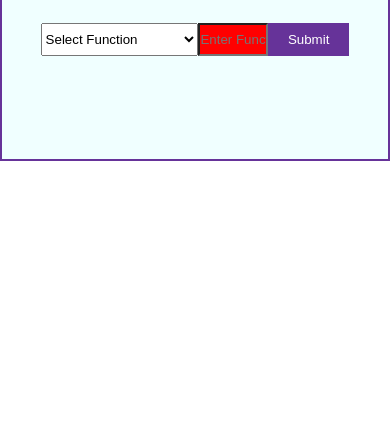
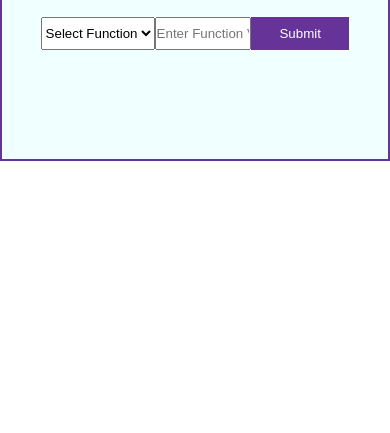
Before and after one commit to SdZika/multi-function-web-tool, a plain HTML site: page index.html in a window 390 px wide. Shown: the part 411-844 px from the top of the page. Drawn offline with Linux system fonts and the light colour scheme.

Commit message:
version to add class bas input

```diff
--- a/index.html
+++ b/index.html
@@ -17,7 +17,7 @@
                 <option value="uppercase">To Uppercase</option>
                 <option value="loop">Loop Demo</option>
             </select>
-            <input type="text" id="value-input" class="error"; placeholder="Enter Function Value">
+            <input type="text" id="value-input" placeholder="Enter Function Value">
             <button id="button" onclick="processInput()">Submit</button>
         </div>
         <div id="output-field"></div>
--- a/main.js
+++ b/main.js
@@ -34,9 +34,9 @@ button.addEventListener("click", function() {
   button.style.backgroundColor = "red";
 });
 
-let input = document.getElementById("value-input").value; //what to do with this?
-let outputArea = document.getElementById("outputArea");
-document.getElementById("value-input").classList.remove("invalid-input");
+//let input = document.getElementById("value-input").value; //what to do with this?
+//let outputArea = document.getElementById("outputArea");
+//document.getElementById("value-input").classList.remove("invalid-input");
 
   //factorial function
   function factorialNumber(num) {
--- a/styles.css
+++ b/styles.css
@@ -42,7 +42,7 @@ h1 {
     text-align: center;
 }
 
-.error {
+.invalid-input {
     background-color: red; /* Color for bad input */
   }
 
@@ -74,18 +74,10 @@ h1 {
 
 
 @media screen and (max-width: 600px){
-    .input-field {
+
+    main {
         display: flex;
         flex-direction: column;
-
     }
 
-    input,
-    select,
-    button,
-    .output-field {
-        display: block;
-        width: 76%;
-        margin: 6px auto;
-    }
 }
```
